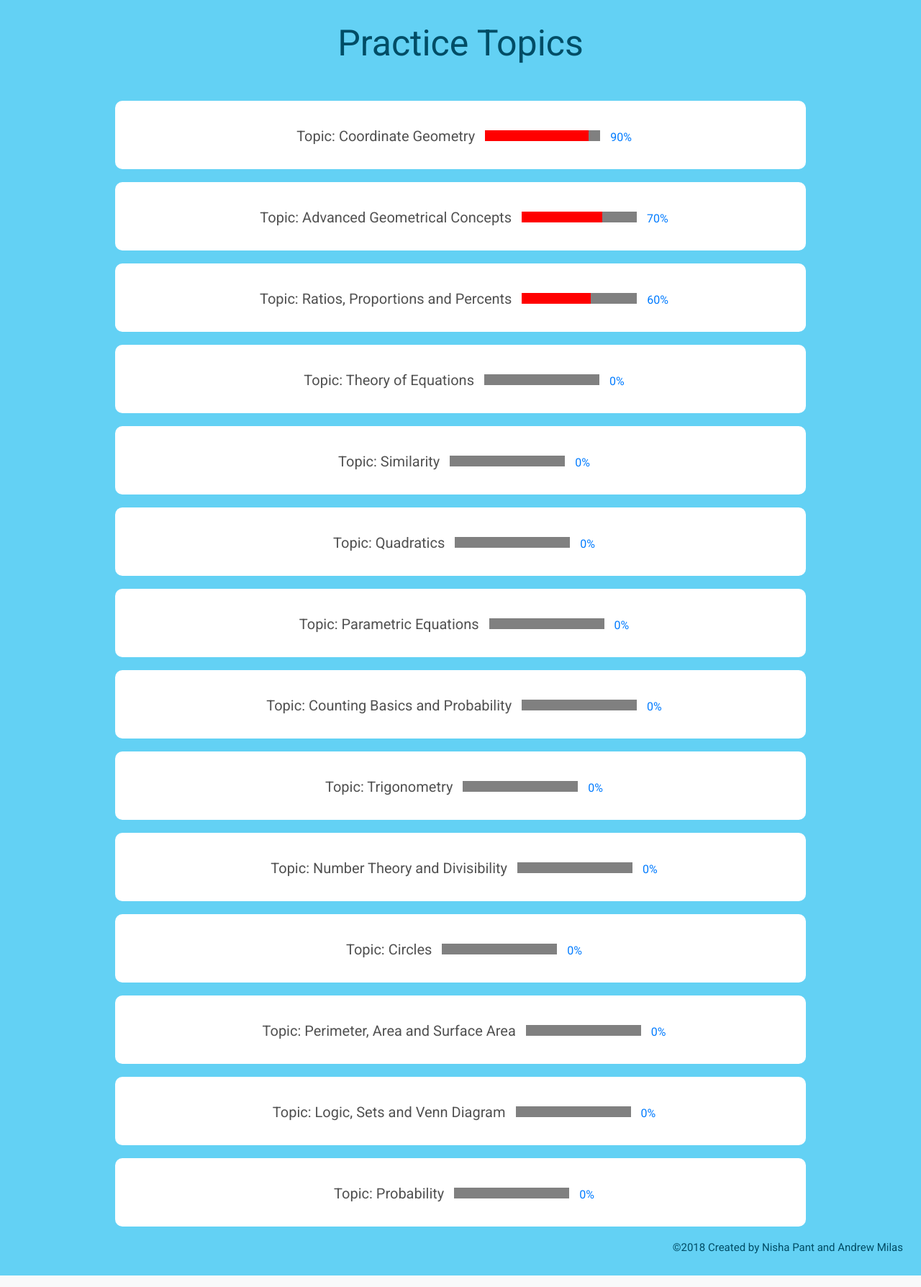
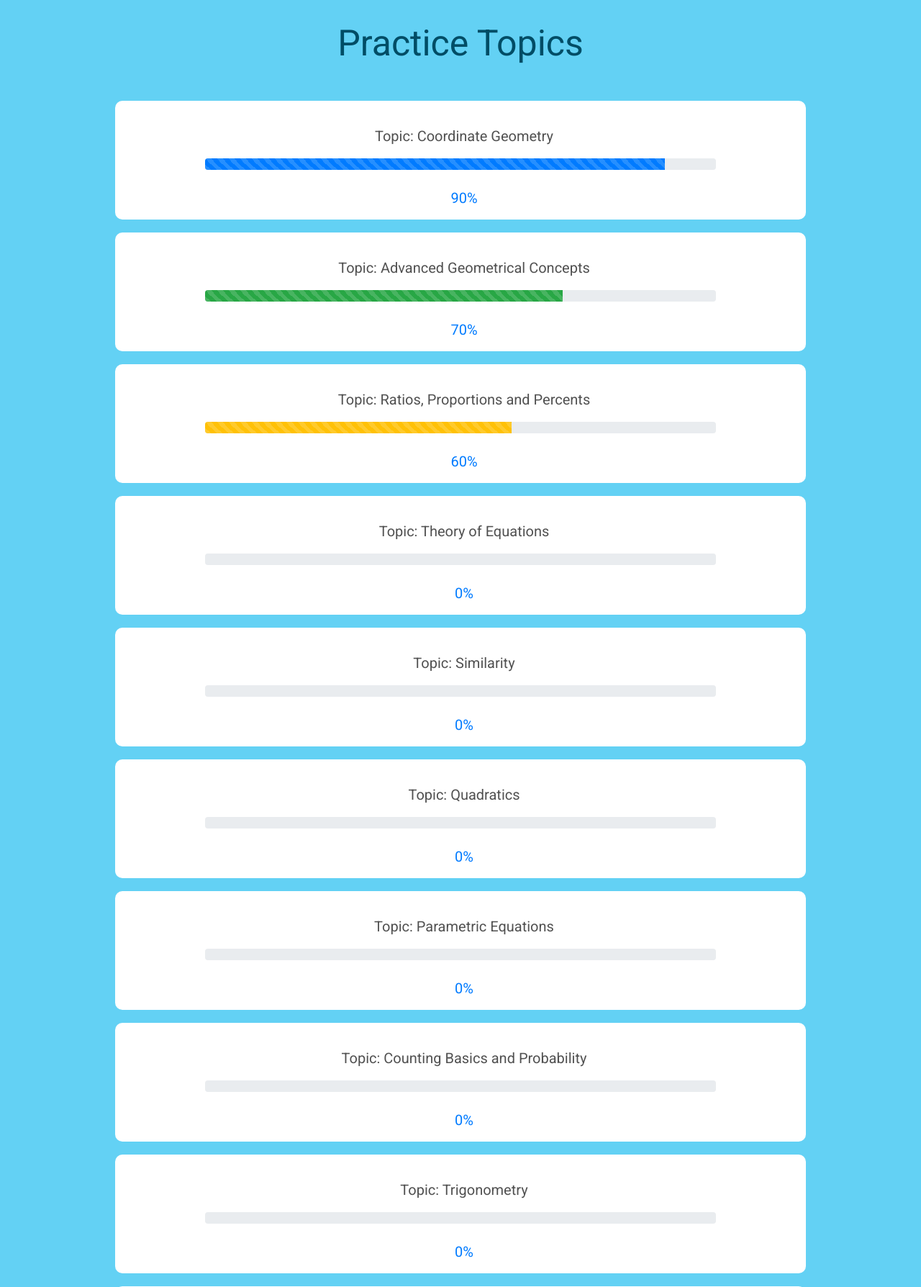
Before and after one commit to andrewmilas10/Math-Team-Website, a Django app: page /practice_topics/ in a window 1280 px wide. Shown: the part 56-1844 px from the top of the page at 72% size. Run offline with Django 3.2, Linux system fonts and the light colour scheme; a user stored in the database is signed in; data comes from the database, SQL or seed files in the repository; both versions use the stored data as it was after the commit; some libraries are stand-ins or nearby versions.

Commit message:
finished progress bars, multiple answers, added some more questions

```diff
--- a/core/static/css/practice.css
+++ b/core/static/css/practice.css
@@ -134,20 +134,14 @@ a{
   text-decoration: none !important;
 }
 
-progress[value] {
-	height: 15px;
-	border: 0px none;
-	/*background-color: grey;*/
-	color: red;
+.flex-container {
+  margin-top: 20px;
+  display: flex;
+  height: 70px;
+  align-items: center;
+  justify-content: center
 }
 
-progress::-webkit-progress-bar {
-	/*background-color: grey;*/
+.flex-container > div {
+  margin: 20px;
 }
-progress::-webkit-progress-value {
-	background-color: red;
-}
-
-progress::-moz-progress-bar {
-	background-color: red;
-}
--- a/core/templates/core/practice_topics.html
+++ b/core/templates/core/practice_topics.html
@@ -11,8 +11,10 @@
     <br>
     <a href="{% url 'core:practice_topics_detail' key%}">
       <p class="inlinep">Topic: {{ key }}</p>
-      <progress class = "inline" id="progressBar" value = {{ value }} max="100" style="color: {{ color }}"></progress>
-      <span class = "inline" id="status">{{  value }}%</span>
+        <div class="progress" style="width: 75%; margin: auto">
+            <div class="{{ color }}" style="width:{{ value }}%"></div>
+        </div><br>
+      <span class = "inline" style="font-size: 20px" id="status">{{  value }}%</span>
     </a>
   </div>
 {% endfor %}
--- a/core/views.py
+++ b/core/views.py
@@ -162,13 +162,13 @@ def homepage(request):
 
 def pickColor(progress):
     if progress >= 90:
-        return "blue"
+        return "progress-bar progress-bar-striped"
     elif progress >= 70:
-        return "green"
+        return "progress-bar-striped bg-success"
     elif progress >= 30:
-        return "orange"
+        return "progress-bar-striped bg-warning"
     else:
-        return "red"
+        return "progress-bar-striped bg-danger"
 
 def practice_topics(request):
     topiclist = ['Ratios, Proportions and Percents', 'Number Theory and Divisibility', 'Counting Basics and Probability'
@@ -217,14 +217,18 @@ def practice_topics_detail(request, topic):
         input = request.POST.get('answer')
         pastQuestion.is_complete = True
         pastQuestion.save()
-        print(input, pastQuestion.answer, input==pastQuestion.answer)
-        if input == pastQuestion.answer:
+        print(input, pastQuestion.answer, pastQuestion.answer.split("@"), input in pastQuestion.answer.split("@"))
+        if input.replace(" ", "") in pastQuestion.answer.replace(" ", "").split("@"):
             correctAnswer = True
             progressDict[topic] += 10
+            if (progressDict[topic]) > 100:
+                progressDict[topic] = 100
             user.profile.progress2 = json.dumps(progressDict)
             user.profile.save()
         else:
             progressDict[topic] -= 10
+            if (progressDict[topic]) < 0:
+                progressDict[topic] = 0
             user.profile.progress2 = json.dumps(progressDict)
             user.profile.save()
 
```
Also changed, not shown: core/templates/core/practice_topics_detail.html (+9 -19 lines), db.sqlite3.
